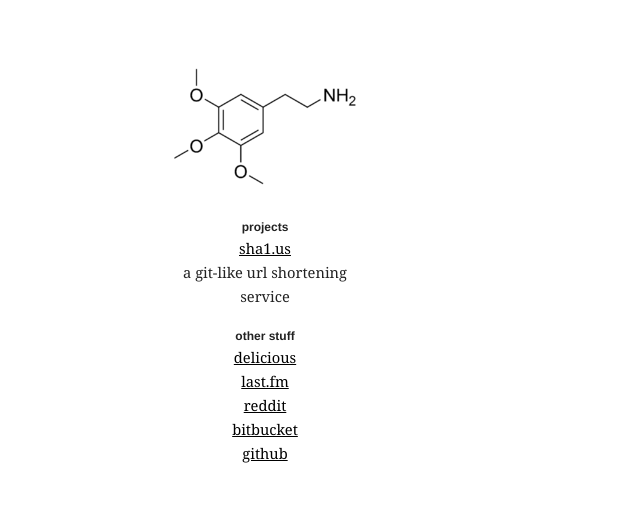
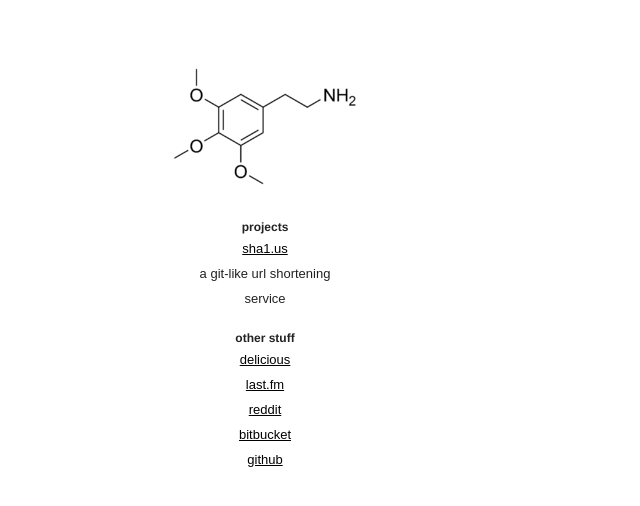
Before and after one commit to Kobold/bmblog, a Django app: template posts/templates/main.html in a window 1280 px wide. Shown: the top 506 px of the page, without its empty margins (0-640 px from the left). Run offline with Django 3.2, Linux system fonts and the light colour scheme; the template is opened without the code that fills it, so the values that code supplies are empty.

Commit message:
further tweaks to font css

```diff
--- a/static/stylesheet.css
+++ b/static/stylesheet.css
@@ -1,7 +1,7 @@
 .container p, .container li {
-font-family: Georgia,"Times New Roman",Times,serif;
-font-size: 11pt;
-line-height: 1.65em;
+font-family: Arial,sans-serif;
+font-size: 13px;
+line-height: 25px;
 }
 
 .container {
```
